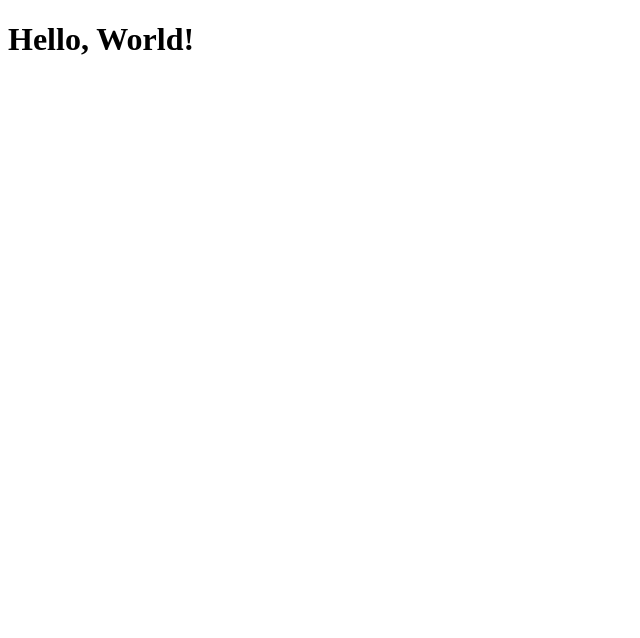
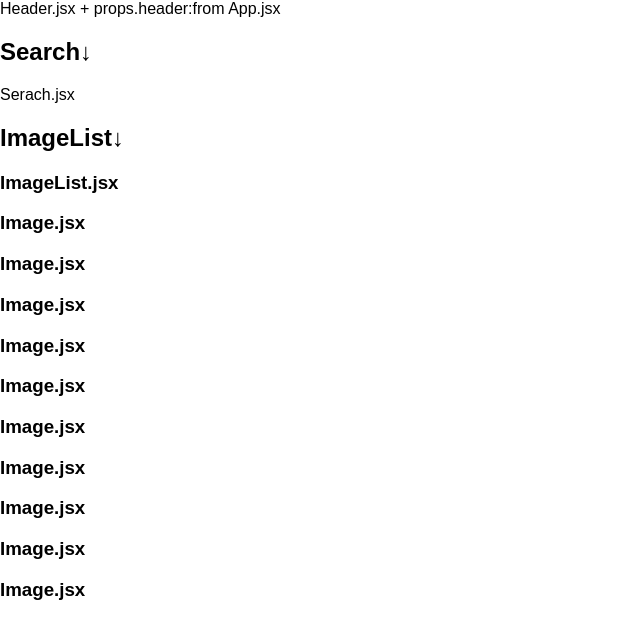
Before and after one commit to applego/React-tutorial-dog-gallery-zenn-likr, a React (Create React App) app: page / in a window 1280 px wide. Shown: the top 638 px of the page, without its empty margins (0-640 px from the left). Built offline with nearby package versions, Linux system fonts and the light colour scheme.

Commit message:
add components   - Header   - Search   - ImageList     - Image rename   index.js jsx   App.js jsx add css file   index.css   style.css

```diff
--- a/src/App.js
+++ /dev/null
@@ -1,9 +0,0 @@
-function App() {
-  return (
-    <div>
-      <h1>Hello, World!</h1>
-    </div>
-  );
-}
-
-export default App;
--- /dev/null
+++ b/src/App.jsx
@@ -0,0 +1,22 @@
+import './assets/styles/style.css';
+import { Header,ImageList,Search } from './components/index';
+
+function App() {
+  return (
+    <div>
+      <Header header={"from App.jsx"}></Header>
+      <div className="main">
+        <div>
+          <h2>Search↓</h2>
+          <Search></Search>
+        </div>
+        <div>
+          <h2>ImageList↓</h2>
+          <ImageList></ImageList>
+        </div>
+      </div>
+    </div>
+  );
+}
+
+export default App;
--- /dev/null
+++ b/src/assets/styles/index.css
@@ -0,0 +1,12 @@
+body {
+  margin: 0;
+  font-family: '游ゴシック体', YuGothic, '游ゴシック', 'Yu Gothic', 'メイリオ',
+    'Hiragino Kaku Gothic ProN', 'Hiragino Sans', sans-serif;
+  -webkit-font-smoothing: antialiased;
+  -moz-osx-font-smoothing: grayscale;
+}
+
+code {
+  font-family: source-code-pro, Menlo, Monaco, Consolas, 'Courier New',
+    monospace;
+}
--- /dev/null
+++ b/src/components/Header.jsx
@@ -0,0 +1,9 @@
+import React from 'react';
+
+const Header = (props) => {
+  return (
+    <header>Header.jsx + props.header:{props.header}</header>
+  )
+}
+
+export default Header;
--- /dev/null
+++ b/src/components/Image.jsx
@@ -0,0 +1,11 @@
+import React from 'react';
+
+const Image = () => {
+  return (
+    <div>
+      <h3>Image.jsx</h3>
+    </div>
+  )
+}
+
+export default Image;
--- /dev/null
+++ b/src/components/ImageList.jsx
@@ -0,0 +1,15 @@
+import React from 'react';
+import { Image } from './index';
+
+const ImageList = () => {
+  return (
+    <div>
+      <h3>ImageList.jsx</h3>
+      {[...Array(10).keys()].map(i => {
+        return <Image src={`src${i}`} key={i.toString()} />
+      })}
+    </div>
+  )
+}
+
+export default ImageList;
--- /dev/null
+++ b/src/components/Search.jsx
@@ -0,0 +1,9 @@
+import React from 'react';
+
+const Serach = () => {
+  return (
+    <div>Serach.jsx</div>
+  );
+}
+
+export default Serach;
--- /dev/null
+++ b/src/components/index.js
@@ -0,0 +1,4 @@
+export { default as Header } from './Header';
+export { default as ImageList } from './ImageList';
+export { default as Image } from './Image';
+export { default as Search } from './Search';
--- a/src/index.js
+++ b/src/index.jsx
@@ -1,4 +1,5 @@
 import { render } from "react-dom";
 import App from "./App";
+import './assets/styles/index.css';
 
 render(<App />, document.querySelector("#content"));
```
Also changed, not shown: src/assets/styles/style.css (added).
